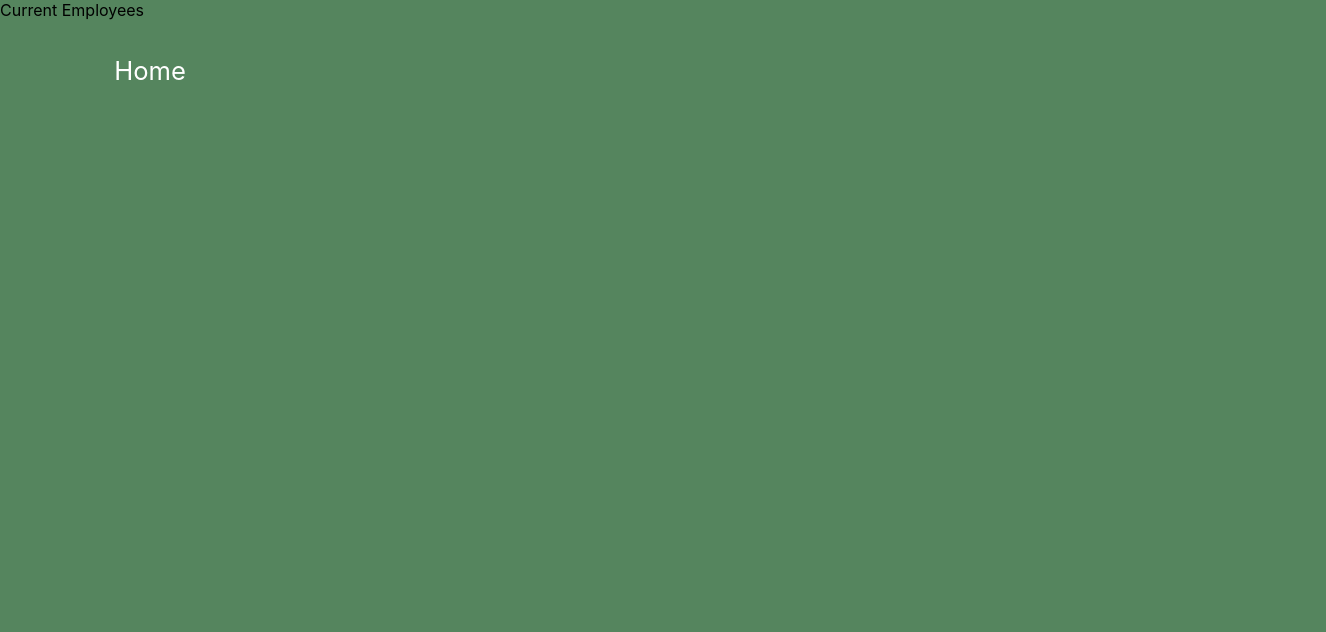
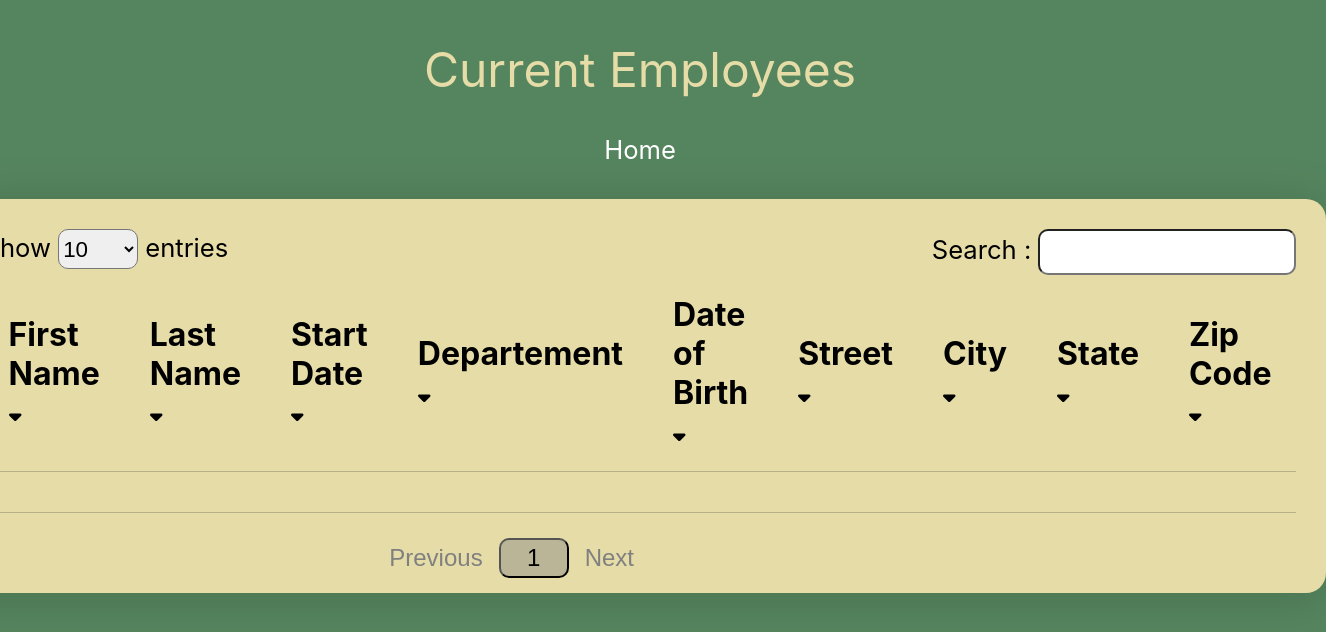
Before and after one commit to Alexlemars/boucher_alexis_14_24052022__Hrnet, a React (Create React App) app: page /employees in a window 1280 px wide. Shown: the top 632 px of the page, 1326 px wide, since content can reach past the window. Built offline with nearby package versions, Linux system fonts and the light colour scheme.

Commit message:
Creation of the employees page / Creation of the table for the employees

```diff
--- /dev/null
+++ b/src/component/table/Table.jsx
@@ -0,0 +1,78 @@
+import React from 'react'
+import Input from '../input/Input'
+import { FontAwesomeIcon } from "@fortawesome/react-fontawesome";
+import { faCaretDown } from "@fortawesome/free-solid-svg-icons";
+import Button from '../button/Button';
+
+
+
+
+
+export default function Table() {
+
+
+    const icon = ()=>{
+        return <span className='icon-carret'><FontAwesomeIcon className='icon-carret_down' icon={faCaretDown}/></span>
+    }
+
+    const onClick = ()=>{
+
+    }
+
+    const Users = () => {
+        return <tr>
+            <td></td>
+            <td></td>
+            <td></td>
+            <td></td>
+            <td></td>
+            <td></td>
+            <td></td>
+            <td></td>
+            <td></td>
+        </tr>
+    }
+
+
+
+
+
+  return (
+    <div className='table-container'>
+    <div className='table_flex'>
+
+    <div>
+
+        Show <select>
+            <option>10</option>
+            <option>25</option>
+            <option>50</option>
+            <option>100</option>
+            </select> entries
+    </div>
+    <Input className="table_flex_search" label="Search : "/>
+    </div>
+        <table className='table_style'>
+            <thead>
+                <tr>
+                    <th onClick={onClick}>First Name {icon()}</th>
+                    <th>Last Name {icon()}</th>
+                    <th>Start Date {icon()}</th>
+                    <th>Departement {icon()}</th>
+                    <th>Date of Birth {icon()}</th>
+                    <th> Street {icon()}</th>
+                    <th>City {icon()}</th>
+                    <th>State {icon()}</th>
+                    <th>Zip Code {icon()}</th>
+                </tr>
+            </thead>
+            <tbody>
+                {Users()}
+            </tbody>
+
+        </table>
+        <div className='table_page'><Button className="table_page_previous" value="Previous" /> <Button className="table_page_button " value="1"/> <Button className='table_page_next' value="Next"/> </div>
+
+    </div>
+  )
+}
--- a/src/pages/EmployeesPage.jsx
+++ b/src/pages/EmployeesPage.jsx
@@ -3,12 +3,14 @@ import React from 'react'
 import { NavLink } from 'react-router-dom'
 
 import Title from '../component/title/Title'
+import Table from '../component/table/Table'
 
 export default function EmployeesPage() {
   return (
-    <div>
+    <div className='employees-page'>
         <Title className="employees-page__title" title="Current Employees"/>
         <NavLink className="home-page__Link" to="/">Home</NavLink>
+        <Table/>
     </div>
   )
 }
--- a/src/sass/components/_form.scss
+++ b/src/sass/components/_form.scss
@@ -70,5 +70,12 @@
         }
     }
 
+    &__error{
+        margin-top: 15px;
+        font-size: 2rem;
+        color: red;
+
+    }
+
 
 }
--- /dev/null
+++ b/src/sass/components/_modal.scss
@@ -0,0 +1,44 @@
+.modal{
+    background-color: white;
+    border-radius: 15px;
+    font-size: 2rem;
+    display: flex;
+    justify-content: center;
+    position: relative;
+    width: 900px;
+    & button{
+        background-color: black;
+        color: rgb(229, 220, 167);
+        border: none;
+        border-radius: 50px;
+        width: 50px;
+        height: 50px;
+        font-weight: bold;
+        font-size: 1.4rem;
+        cursor: pointer;
+        padding: 10px;
+        position: absolute;
+        right:-2% ;
+        top: -17%;
+
+    }
+}
+
+.modal-Container{
+    background-color: rgba(85, 85, 85,0.4);
+    position: fixed;
+    top: 0;
+    left: 0;
+    bottom: 0;
+    right: 0;
+    overflow: auto;
+    display: flex;
+    justify-content: center;
+    align-items: center;
+}
+.modalVisible{
+    display: block;
+}
+.modalNotVisible{
+    display: none;
+}
--- /dev/null
+++ b/src/sass/components/_table.scss
@@ -0,0 +1,92 @@
+.table{
+    &-container{
+        background-color: $color-secondary;
+        padding: 30px;
+        border-radius: 20px;
+        box-shadow: 0 5px 50px rgba(0,0,0,0.15);
+        position: relative;
+    }
+    &_style{
+        border-collapse: collapse;
+        width: auto;
+        margin-bottom: 50px;
+
+        & tbody tr:hover{
+            background-color: rgba(0, 0, 0, 0.1);
+        }
+        & th{
+            text-align: left;
+            font-size: 2rem;
+            cursor: pointer;
+        }
+        & td{
+            font-size: 1.4rem;
+            border-top: 1px solid rgba(0, 0, 0, 0.2);
+            border-bottom: 1px solid rgba(0, 0, 0, 0.2);
+        }
+        & td,th{
+            padding: 20px 25px;
+
+        }
+
+        & tbody tr:nth-child(even){
+            background-color: #f3f3f36d;
+        }
+        & tbody tr:nth-child(even):hover{
+            background-color: rgba(0, 0, 0, 0.1);
+
+
+        }
+    }
+    &_flex{
+        display: flex;
+        justify-content: space-between;
+        font-size: 1.6rem;
+        &_search input{
+            border-radius: 10px;
+            height: 40px;
+            width: 250px;
+            font-size: 1.4rem;
+        }
+        & select{
+            border-radius: 10px;
+            height: 40px;
+            width: 80px;
+            font-size: 1.4rem;
+        }
+    }
+
+    &_page{
+        display: flex;
+        gap:10px;
+        font-size: 1.5rem;
+        position: absolute;
+        right: 50%;
+        bottom: 15px;
+        align-items: center;
+
+        &_button{
+            font-size: 1.5rem;
+            border-radius: 10px;
+            height: 40px;
+            width: 70px;
+            background-color: rgba(128, 128, 128, 0.434);
+            cursor: pointer;
+        }
+
+        &_previous,&_next{
+            font-size: 1.5rem;
+            color: grey;
+            border-radius: 10px;
+            background-color: $color-secondary;
+            border: none;
+            cursor:default;
+        }
+
+    }
+
+
+}
+.icon-carret{
+    font-size: 20px;
+}
--- a/src/sass/main.scss
+++ b/src/sass/main.scss
@@ -2,5 +2,8 @@
 @import './pages/home-page';
 @import './base/loading';
 @import './components/form';
+@import './pages/employees-page';
+@import './components/modal';
 @import './components/select-tag';
 @import './components/calendar';
+@import './components/table';
--- a/src/sass/pages/_employees-page.scss
+++ b/src/sass/pages/_employees-page.scss
@@ -0,0 +1,13 @@
+.employees-page{
+
+    display: flex;
+    flex-direction: column;
+    justify-content:center ;
+    align-items: center;
+
+    &__title{
+        margin-top: 40px;
+        color: $color-secondary;
+        font-size: 3rem;
+    }
+}
```
